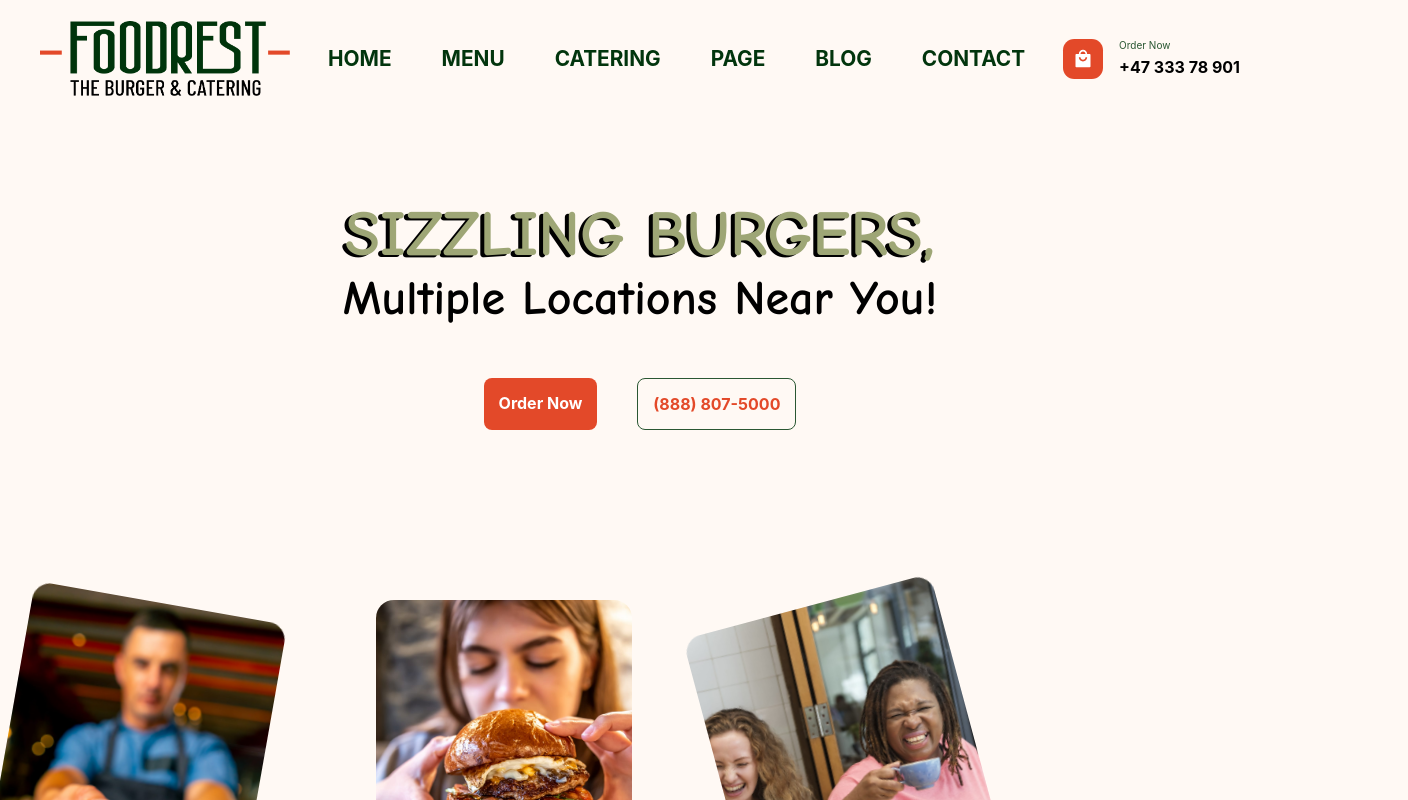
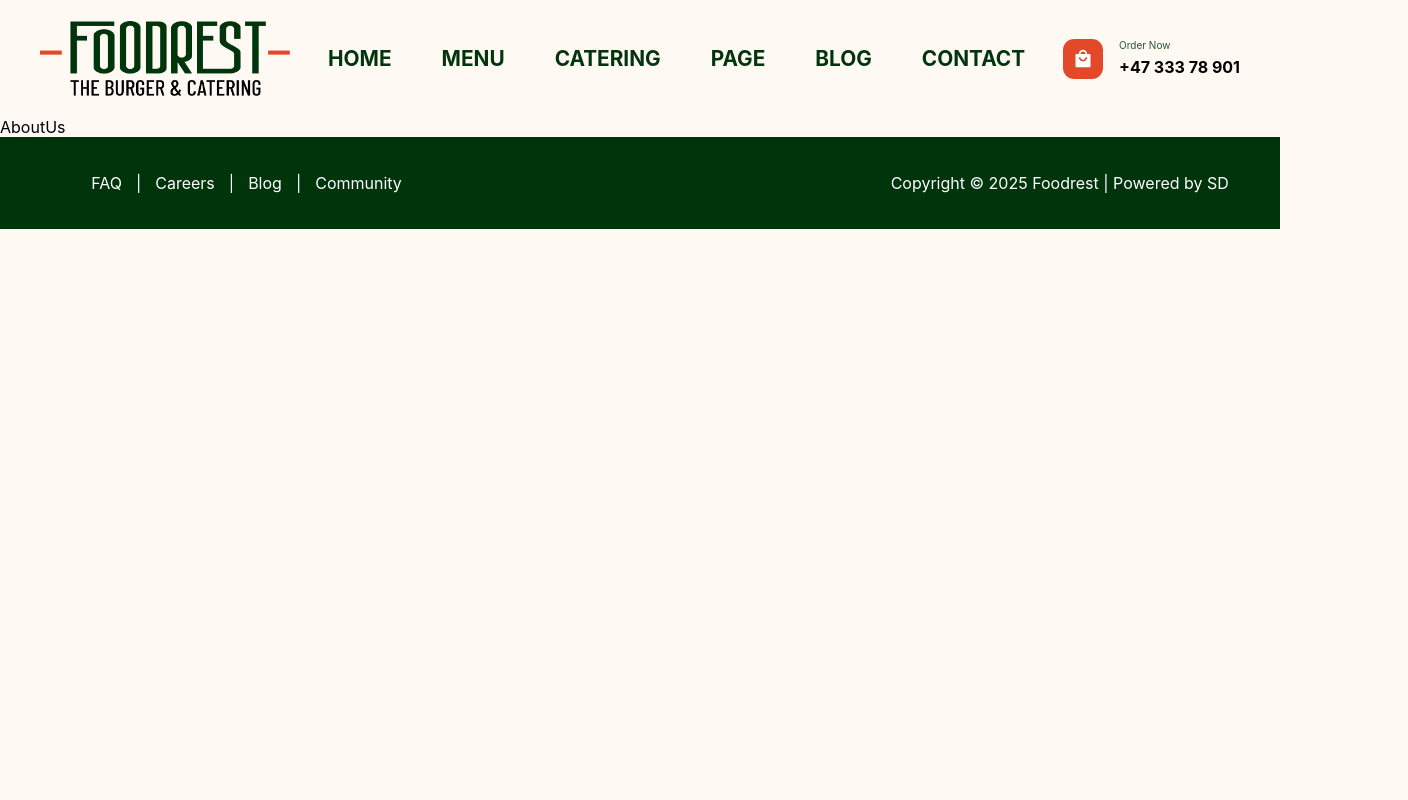
Before and after one commit to Chupacabra44/my-restaurant, a React (Create React App) app: page /aboutus in a window 1280 px wide. Shown: the top 800 px of the page, 1408 px wide, since content can reach past the window. Built offline with nearby package versions, Linux system fonts and the light colour scheme.

Commit message:
adding react-router-dom and adding About Us page

```diff
--- a/package.json
+++ b/package.json
@@ -11,6 +11,7 @@
     "react-dom": "^19.2.1",
     "react-icons": "^5.5.0",
     "react-multi-carousel": "^2.8.6",
+    "react-router-dom": "^7.11.0",
     "react-scripts": "5.0.1",
     "sass": "^1.94.2",
     "web-vitals": "^2.1.4"
--- a/src/App.js
+++ b/src/App.js
@@ -1,3 +1,4 @@
+import { BrowserRouter, Routes, Route } from "react-router-dom";
 import { useEffect, useState } from "react";
 import Header from "./components/Header/Header";
 import styles from "./App.module.scss";
@@ -12,6 +13,7 @@ import FoodImages from "./components/FoodImages/FoodImages.jsx";
 import Menu from "./components/Menu/Menu.jsx";
 import Form from "./components/Form/Form.jsx";
 import Footer from "./components/Footer/Footer.jsx";
+import AboutUs from "./components/AboutUs/AboutUs.jsx";
 
 function App() {
   const [foodImages, setFoddImages] = useState([]);
@@ -61,8 +63,12 @@ function App() {
   };
 
   return (
-    <>
+    <BrowserRouter>
       <Header />
+      <Routes>
+        <Route
+          path="/"
+          element={
             <main>
               <h1 className={styles.h1}>
                 <span>SIZZLING BURGERS,</span>
@@ -109,9 +115,9 @@ function App() {
                   <div>
                     <h2>Catering</h2>
                     <p>
-                We offer reasonable pricing, great service, <br /> and a wide
-                variety of cuisines – <br /> appetizers, meats seafoods, and
-                more.
+                      We offer reasonable pricing, great service, <br /> and a
+                      wide variety of cuisines – <br /> appetizers, meats
+                      seafoods, and more.
                     </p>
                   </div>
 
@@ -173,8 +179,12 @@ function App() {
               <Partners />
               <Form />
             </main>
+          }
+        />
+        <Route path="/aboutus" element={<AboutUs />} />
+      </Routes>
       <Footer />
-    </>
+    </BrowserRouter>
   );
 }
 
--- /dev/null
+++ b/src/components/AboutUs/AboutUs.jsx
@@ -0,0 +1,5 @@
+const AboutUs = () => {
+  return <div>AboutUs</div>;
+};
+
+export default AboutUs;
```
Also changed, not shown: 1 other file (tests, documents, lock files or other folders). Lines whose indentation alone changed are shown as unchanged.
